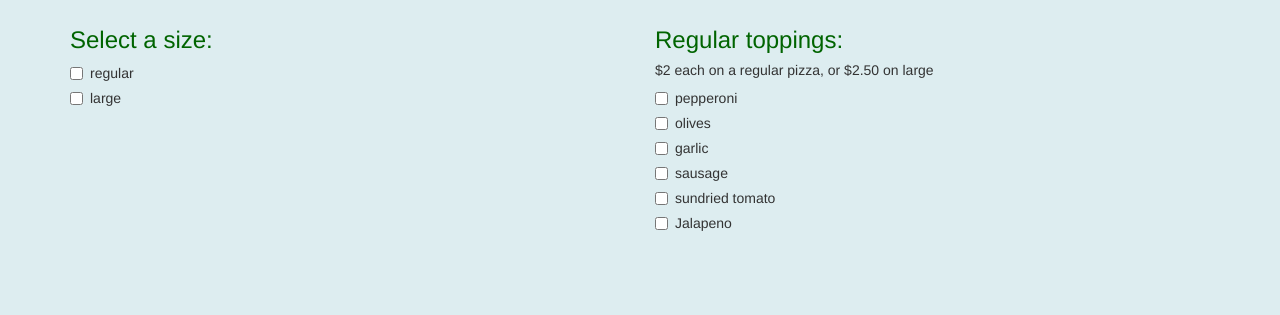
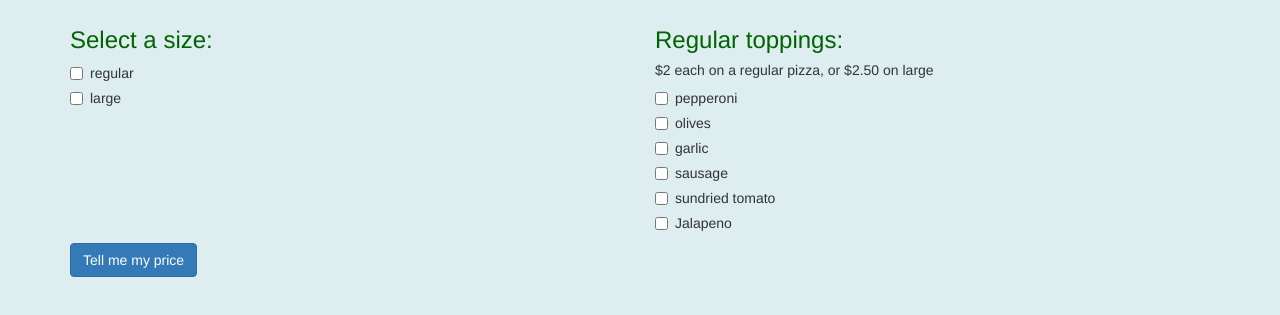
Before and after one commit to hhillaryy/pizzatime, a plain HTML site: page index.html in a window 1280 px wide. Shown: the part 113-428 px from the top of the page. Drawn offline with nearby package versions, Linux system fonts and the light colour scheme.

Commit message:
add button to form and closed up missing div and form tags

```diff
--- a/index.html
+++ b/index.html
@@ -51,5 +51,8 @@
       </div>
     </div>
   </div>
+     <button type="submit" class="btn btn-primary" id="pizza-add">Tell me my price</button>
+</form>
+</div>
 </body>
 </html>
```
